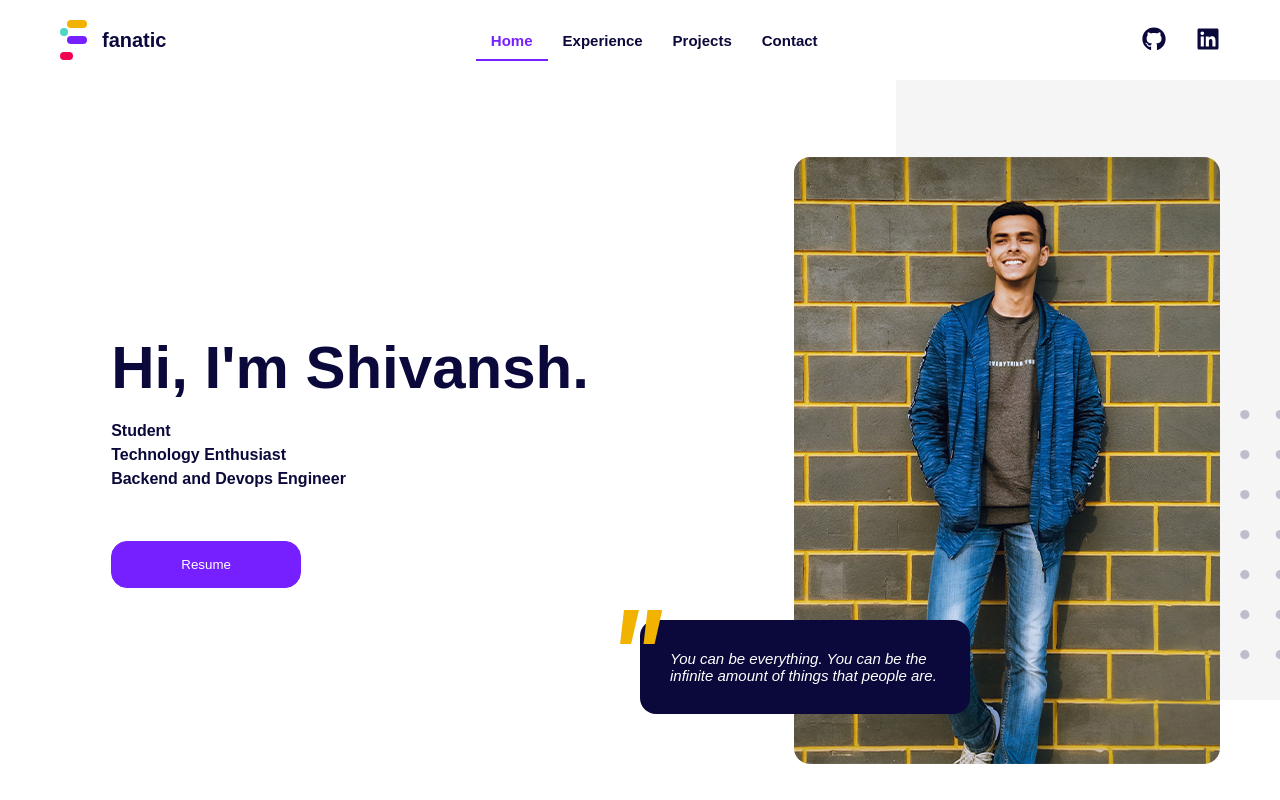
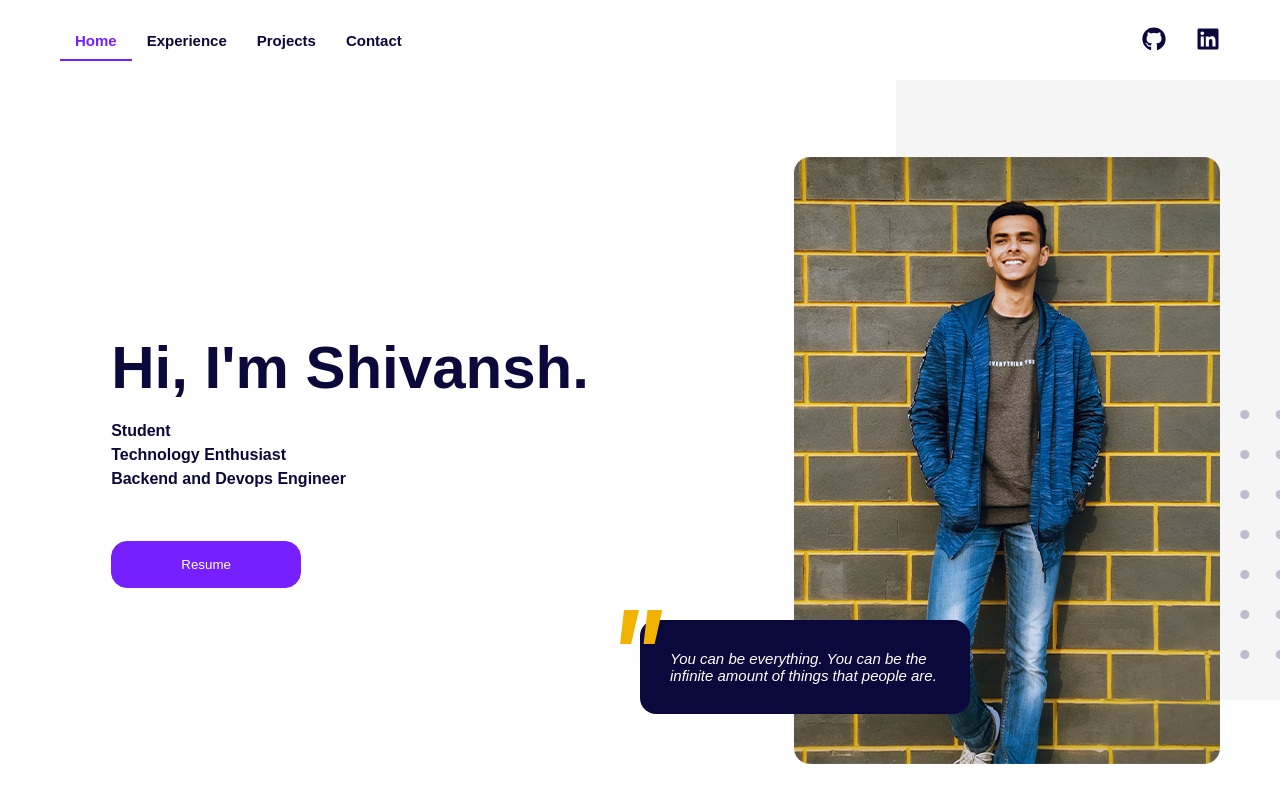
Before and after one commit to Shiv10/portfolio, a React (Create React App) app: page / in a window 1280 px wide. Shown: the top 800 px of the page. Built offline with nearby package versions, Linux system fonts and the light colour scheme; a web font is replaced by a local one.

Commit message:
fix: allignment

```diff
--- a/src/components/Nav/Sidebar.jsx
+++ b/src/components/Nav/Sidebar.jsx
@@ -10,12 +10,6 @@ export default function Sidebar({ sidebarOpen, toggleSidebar }) {
   return (
     <Wrapper className="animate darkBg" sidebarOpen={sidebarOpen}>
       <SidebarHeader className="flexSpaceCenter">
-        <div className="flexNullCenter">
-          <LogoIcon />
-          <h1 className="whiteColor font20" style={{ marginLeft: "15px" }}>
-            fanatic
-          </h1>
-        </div>
         <CloseBtn onClick={() => toggleSidebar(!sidebarOpen)} className="animate pointer">
           <CloseIcon />
         </CloseBtn>
--- a/src/components/Nav/TopNavbar.jsx
+++ b/src/components/Nav/TopNavbar.jsx
@@ -27,12 +27,6 @@ export default function TopNavbar() {
       {sidebarOpen && <Backdrop toggleSidebar={toggleSidebar} />}
       <Wrapper className="flexCenter animate whiteBg" style={y > 100 ? { height: "60px" } : { height: "80px" }}>
         <NavInner className="container flexSpaceCenter">
-          <Link className="pointer flexNullCenter" to="home" smooth={true}>
-            <LogoIcon />
-            <h1 style={{ marginLeft: "15px" }} className="font20 extraBold">
-              fanatic
-            </h1>
-          </Link>
           <BurderWrapper className="pointer" onClick={() => toggleSidebar(!sidebarOpen)}>
             <BurgerIcon />
           </BurderWrapper>
--- a/src/components/Sections/Footer.jsx
+++ b/src/components/Sections/Footer.jsx
@@ -17,12 +17,6 @@ export default function Contact() {
       <div className="darkBg">
         <div className="container">
           <InnerWrapper className="flexSpaceCenter" style={{ padding: "30px 0" }}>
-            <Link className="flexCenter animate pointer" to="home" smooth={true} offset={-80}>
-              <LogoImg />
-              <h1 className="font15 extraBold whiteColor" style={{ marginLeft: "15px" }}>
-                Fanatic
-              </h1>
-            </Link>
             <StyleP className="whiteColor font13">
                Made with <span><FaHeart style={{color: "red"}}/></span> by Shivansh
             </StyleP>
```
